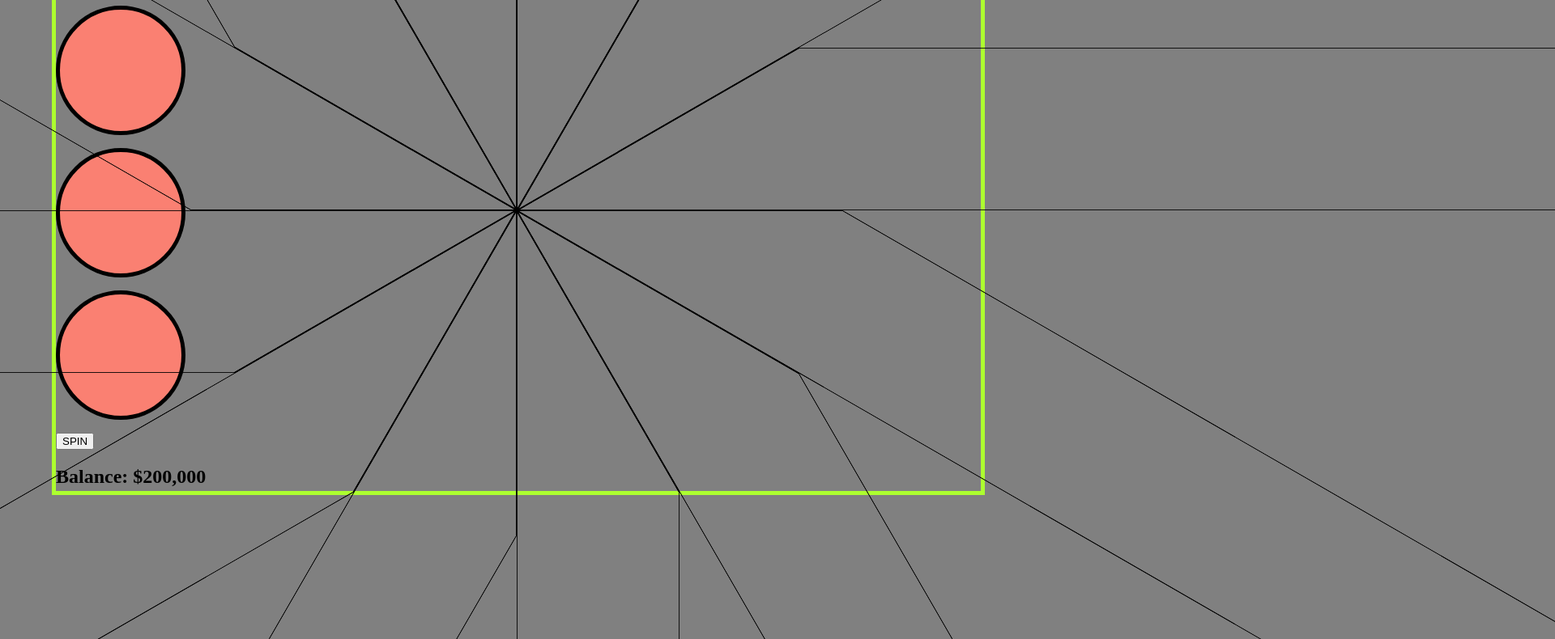
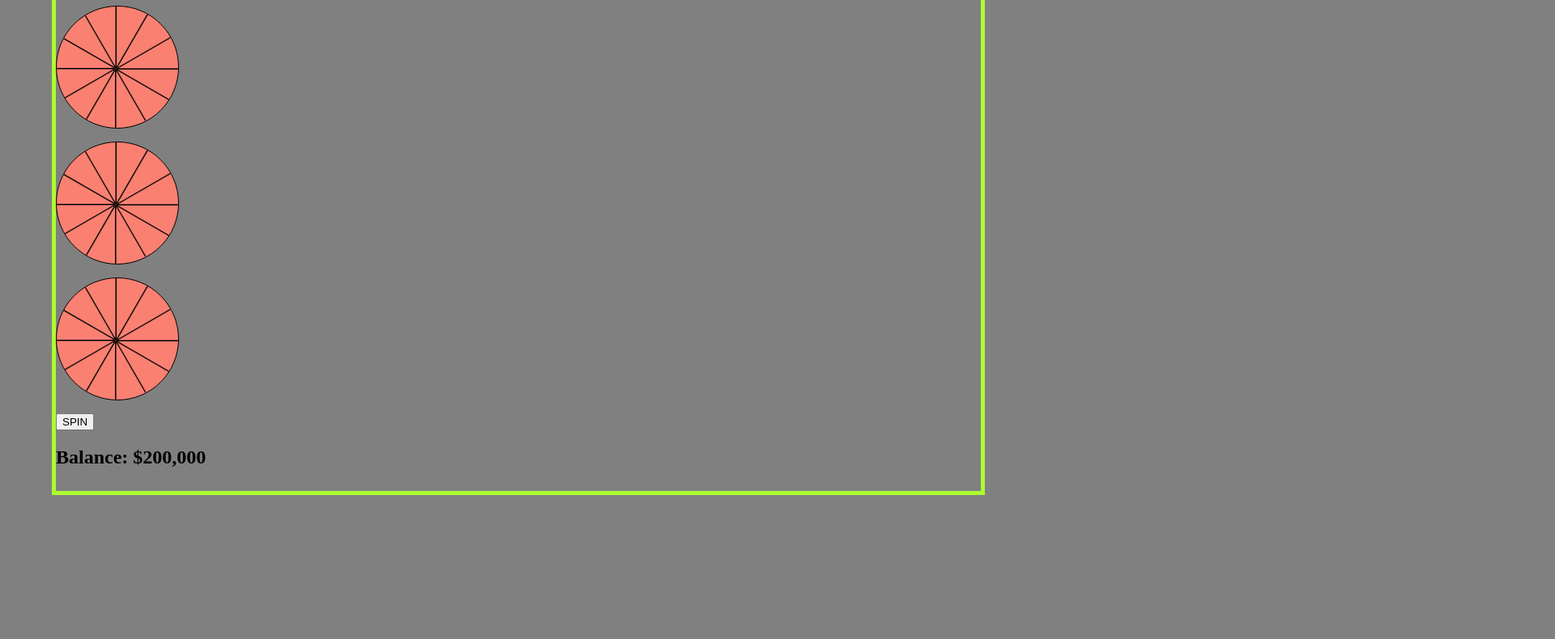
Before and after one commit to toastyThink/Project-1-Browser-based-Game, a plain HTML site: page index.html in a window 1280 px wide. Shown: the part 142-932 px from the top of the page at 81% size, 1920 px wide, since content can reach past the window. After the commit the page ends 818 px from the top, so only its background shows below. Drawn offline with Linux system fonts and the light colour scheme.

Commit message:
Developement Phase 2

```diff
--- a/app.js
+++ b/app.js
@@ -1,3 +1,7 @@
 
 
-//Create
+//Create PRNG that passively runs in background
+
+// 1. will need an array to store values
+
+let luckyNums = [];
--- a/index.html
+++ b/index.html
@@ -12,18 +12,18 @@
         <h1>WIN / LOSE Notifications</h1>
 
         <ul class="slotReel" id="reel1">
-            <li class="Cherry"></li>
-            <li class="Bar"></li>
-            <li class="Diamond"></li>
-            <li class="Emerald"></li>
-            <li class="Ruby"></li>
-            <li class="Apple"></li>
-            <li class="Orange"></li>
-            <li class="Banana"></li>
-            <li class="Lemon"></li>
-            <li class="Avocado"></li>
-            <li class="luckySeven"></li>
-            <li class="Crown"></li>
+            <li class="Cherry"> <div class="symbol"></div> </li>
+            <li class="Bar"><div class="symbol"></div> </li>
+            <li class="Diamond"><div class="symbol"></div> </li>
+            <li class="Emerald"><div class="symbol"></div> </li>
+            <li class="Ruby"><div class="symbol"></div> </li>
+            <li class="Apple"><div class="symbol"></div> </li>
+            <li class="Orange"><div class="symbol"></div> </li>
+            <li class="Banana"><div class="symbol"></div> </li>
+            <li class="Lemon"><div class="symbol"></div> </li>
+            <li class="Avocado"><div class="symbol"></div> </li>
+            <li class="luckySeven"><div class="symbol"></div> </li>
+            <li class="Crown"><div class="symbol"></div> </li>
         </ul>
 
         <ul class="slotReel" id="reel2">
--- a/main.css
+++ b/main.css
@@ -1,7 +1,3 @@
-
-* {
-
-}
 
 body{
  background-color: grey;
@@ -15,16 +11,43 @@ main{
  margin: 5% 5% 5%;
 }
 
+.slotReel{
+    position:relative;
+    background-color: salmon;
+    border: 1px solid black ;
+    border-radius: 50%;
+    width: 150px;
+    height: 150px;
+    padding:0;
+    overflow: hidden;
+    transform-origin: center;
+    list-style-type: none;
+}
+
+.symbol{
+    position: absolute;
+    left:-100%;
+    width: 200%;
+    height: 200%;
+    text-align: center;
+    transform: skewY(60deg) rotate(15deg);
+    padding-top:20px;
+}
+
+
 li {
-position: absolute;
-border:1px solid black;
-top: 0;
-right: 0;
-overflow: hidden;
-width: 50%;
-height: 50%;
-transform-origin: 0% 100%;
+    overflow: hidden;
+    position: absolute;
+    border:1px solid black;
+    /* top:0; */
+    right: 0;
+    width: 50%;
+    height: 50%;
+    transform-origin: bottom left;
 }
+
+
+
 
 .Cherry{
     transform: rotate(0deg) skewY(-60deg);
@@ -62,13 +85,3 @@ transform-origin: 0% 100%;
 .Crown{
     transform: rotate(330deg) skewY(-60deg);
 }
-
-.slotReel{
-    background-color: salmon;
-    border: 5px solid black ;
-    border-radius: 50%;
-    width: 150px;
-    height: 150px;
-    padding:0;
-    overflow: hidden;
-}
```
Also changed, not shown: notes.txt (added).
